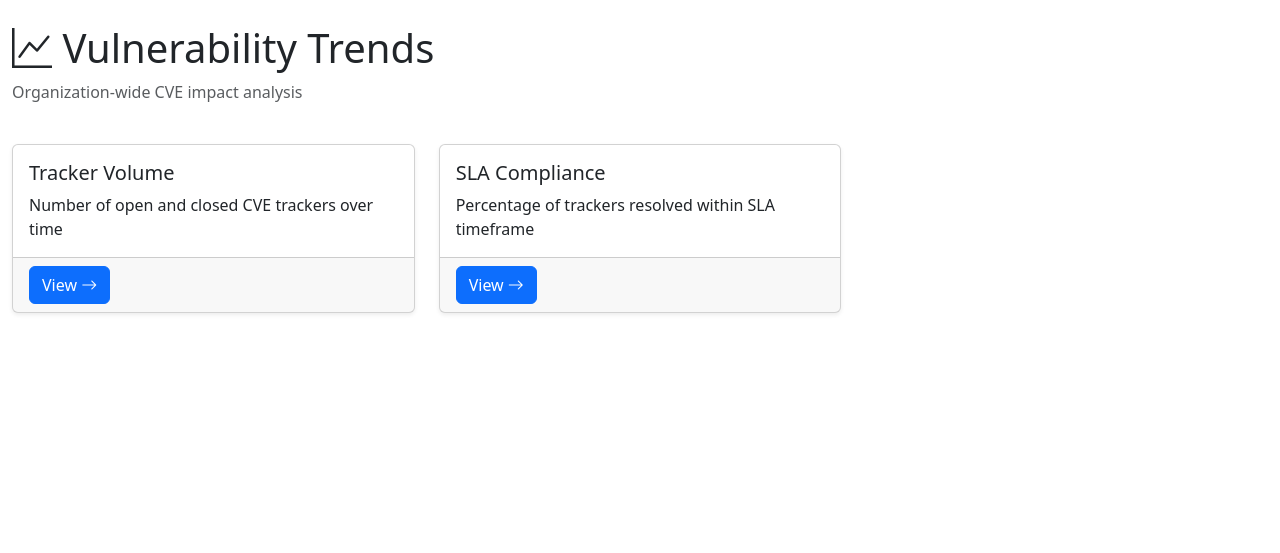
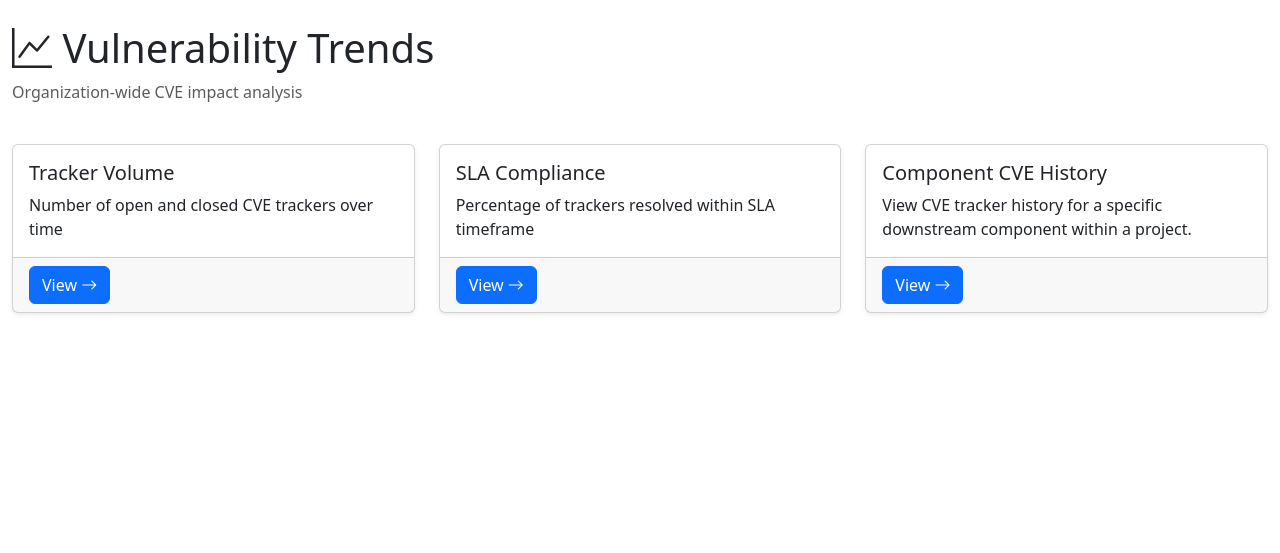
Before and after one commit to BillDett/caseload, a Flask app: page /trends/ in a window 1280 px wide. Shown: the part 56-609 px from the top of the page. Run offline with Flask 3, Linux system fonts and the light colour scheme; some libraries are stand-ins or nearby versions.

Commit message:
Added Component CVE History

```diff
--- a/app/blueprints/trends/__init__.py
+++ b/app/blueprints/trends/__init__.py
@@ -1,6 +1,10 @@
 """Trends blueprint - Vulnerability Trends (org-wide analytics)."""
 
-from flask import Blueprint, render_template, request
+from urllib.parse import quote
+
+from flask import Blueprint, current_app, render_template, request
+
+from analytics.visualizations.charts import PieChart, ScatterTimeline
 
 bp = Blueprint("trends", __name__)
 
@@ -53,3 +57,126 @@ def metric(metric_id: str):
         result=result,
         filters=metric_instance.get_filter_options(),
     )
+
+
+@bp.route("/component-history")
+def component_history():
+    """Component CVE History page."""
+    from app.extensions import db
+    from app.models import Project, Tracker
+
+    projects = Project.query.order_by(Project.key).all()
+
+    selected_project = request.args.get("project", "")
+    selected_component = request.args.get("component", "")
+
+    # Build components list for the selected project
+    components = []
+    if selected_project:
+        project = Project.query.filter_by(key=selected_project).first()
+        if project:
+            components = [
+                row[0]
+                for row in db.session.query(Tracker.downstream_component)
+                .filter(
+                    Tracker.project_id == project.id,
+                    Tracker.downstream_component.isnot(None),
+                    Tracker.downstream_component != "",
+                    Tracker.cve_id.isnot(None),
+                )
+                .distinct()
+                .order_by(Tracker.downstream_component)
+                .all()
+            ]
+
+    tracker_count = 0
+    chart_json = None
+    status_chart_json = None
+    jira_url = None
+    cve_ids = []
+
+    if selected_project and selected_component:
+        project = Project.query.filter_by(key=selected_project).first()
+        if project:
+            trackers = (
+                Tracker.query.filter(
+                    Tracker.project_id == project.id,
+                    Tracker.downstream_component == selected_component,
+                    Tracker.cve_id.isnot(None),
+                )
+                .order_by(Tracker.created_date)
+                .all()
+            )
+            tracker_count = len(trackers)
+
+            # Collect unique CVE IDs across all trackers
+            seen = set()
+            for t in trackers:
+                if t.cve and t.cve.cve_id and t.cve.cve_id not in seen:
+                    seen.add(t.cve.cve_id)
+                    cve_ids.append(t.cve.cve_id)
+            cve_ids.sort()
+
+            # Build status breakdown pie chart
+            if trackers:
+                status_counts: dict[str, int] = {}
+                for t in trackers:
+                    status = t.status or "Unknown"
+                    status_counts[status] = status_counts.get(status, 0) + 1
+                sorted_statuses = sorted(status_counts.items(), key=lambda x: x[1], reverse=True)
+                pie = PieChart()
+                status_chart_json = pie.render_json(
+                    {
+                        "labels": [s for s, _ in sorted_statuses],
+                        "values": [c for _, c in sorted_statuses],
+                    },
+                    title="Status Breakdown",
+                )
+
+            # Build Jira search URL
+            jira_server = current_app.config.get("JIRA_SERVER", "")
+            if jira_server:
+                jql = (
+                    f'project = "{selected_project}" '
+                    f'AND "Downstream Component Name" ~ "{selected_component}" '
+                    f'AND labels in ("Security", "SecurityTracking")'
+                )
+                jira_url = f"{jira_server}/issues/?jql={quote(jql)}"
+
+            # Build ScatterTimeline chart
+            if trackers:
+                points = []
+                for t in trackers:
+                    if t.created_date:
+                        points.append(
+                            {
+                                "x": t.created_date.strftime("%Y-%m-%d"),
+                                "y": selected_component,
+                                "label": f"{t.jira_key} ({t.created_date.strftime('%Y-%m-%d')})",
+                            }
+                        )
+
+                chart_data = {
+                    "points": points,
+                    "categories": [selected_component],
+                }
+                chart = ScatterTimeline()
+                chart_json = chart.render_json(
+                    chart_data,
+                    title=f"CVE Tracker Creation Timeline - {selected_component}",
+                    x_label="Date",
+                    height=250,
+                )
+
+    return render_template(
+        "trends/component_history.html",
+        projects=projects,
+        components=components,
+        selected_project=selected_project,
+        selected_component=selected_component,
+        tracker_count=tracker_count,
+        jira_url=jira_url,
+        chart_json=chart_json,
+        status_chart_json=status_chart_json,
+        cve_ids=cve_ids,
+    )
--- a/app/models/tracker.py
+++ b/app/models/tracker.py
@@ -24,6 +24,7 @@ class Tracker(db.Model):
     sla_date = db.Column(db.DateTime, nullable=True)  # SLA target date from Jira
     sla_breach = db.Column(db.Boolean, default=False, nullable=False)
     closure_reason = db.Column(db.String(100), nullable=True)
+    downstream_component = db.Column(db.String(255), nullable=True)
 
     # Foreign keys
     project_id = db.Column(db.Integer, db.ForeignKey("projects.id"), nullable=True)
--- a/app/templates/trends/index.html
+++ b/app/templates/trends/index.html
@@ -32,5 +32,19 @@
         </div>
     </div>
     {% endfor %}
+
+    <div class="col-md-4 mb-4">
+        <div class="card h-100">
+            <div class="card-body">
+                <h5 class="card-title">Component CVE History</h5>
+                <p class="card-text">View CVE tracker history for a specific downstream component within a project.</p>
+            </div>
+            <div class="card-footer">
+                <a href="{{ url_for('trends.component_history') }}" class="btn btn-primary">
+                    View <i class="bi bi-arrow-right"></i>
+                </a>
+            </div>
+        </div>
+    </div>
 </div>
 {% endblock %}
--- a/data/sources/base.py
+++ b/data/sources/base.py
@@ -25,6 +25,7 @@ class RawTracker:
     resolved_date: datetime | None = None
     due_date: datetime | None = None
     sla_date: datetime | None = None  # SLA target date
+    downstream_component: str | None = None
     cve_ids: list[str] = field(default_factory=list)
     labels: list[str] = field(default_factory=list)
     custom_fields: dict = field(default_factory=dict)
--- a/data/sync/sync_service.py
+++ b/data/sync/sync_service.py
@@ -140,4 +140,5 @@ class SyncService:
         tracker.resolved_date = raw.resolved_date
         tracker.due_date = raw.due_date
         tracker.sla_date = raw.sla_date
+        tracker.downstream_component = raw.downstream_component
         tracker.last_synced_at = datetime.utcnow()
```
Also changed, not shown: app/blueprints/api/__init__.py (+33 -0 lines), app/templates/trends/component_history.html (added, +189 -0 lines), data/sources/jira_source.py (+17 -1 lines).
